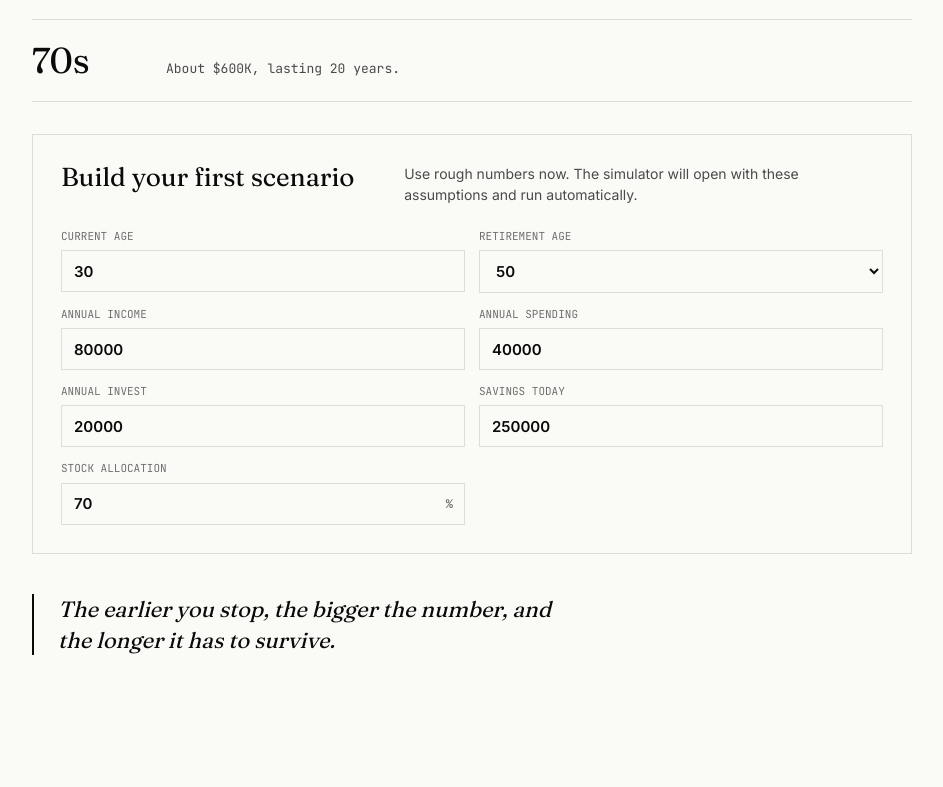
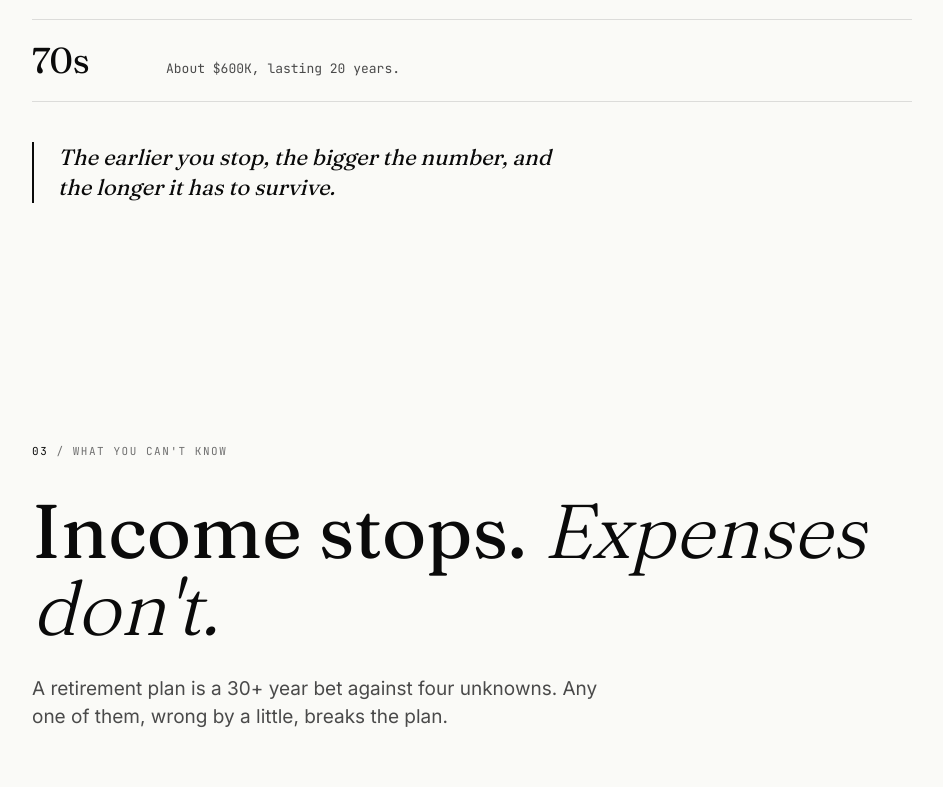
Before and after one commit to MarkHungBuddha/lifeSimulationGame, a React (Vite) app: page / in a window 1280 px wide. Shown: the part 1600-2387 px from the top of the page, without its empty margins (168-1111 px from the left). Built offline with nearby package versions, Linux system fonts and the light colour scheme.

Commit message:
fix: move landing scenario form to final step

```diff
--- a/src/landing/LandingPage.css
+++ b/src/landing/LandingPage.css
@@ -316,7 +316,7 @@
 }
 
 .landingInputPanel {
-  margin-top: 32px;
+  margin-top: 48px;
   border: 1px solid var(--landing-line);
   padding: 28px;
 }
--- a/src/landing/LandingPage.tsx
+++ b/src/landing/LandingPage.tsx
@@ -86,14 +86,6 @@ export function LandingPage() {
         </h2>
         <p className="landingLede">{copy.scenes[1].lede}</p>
         <AgePicker selectedAge={selectedAge} setSelectedAge={setSelectedAge} copy={copy.ageRows} />
-        <LandingInputGrid
-          title={copy.inputTitle}
-          subtitle={copy.inputSubtitle}
-          labels={copy.inputs}
-          values={{ ...inputs, retirementAge: selectedAge }}
-          setInputs={setInputs}
-          setSelectedAge={setSelectedAge}
-        />
         <p className="landingAgeCallout">{copy.ageCallout}</p>
       </Scene>
 
@@ -147,6 +139,14 @@ export function LandingPage() {
             </div>
           ))}
         </div>
+        <LandingInputGrid
+          title={copy.inputTitle}
+          subtitle={copy.inputSubtitle}
+          labels={copy.inputs}
+          values={{ ...inputs, retirementAge: selectedAge }}
+          setInputs={setInputs}
+          setSelectedAge={setSelectedAge}
+        />
         <div className="landingCtaRow">
           <button className="landingPrimaryButton" type="button" onClick={() => goSimulator(true)}>
             {copy.cta}
```
